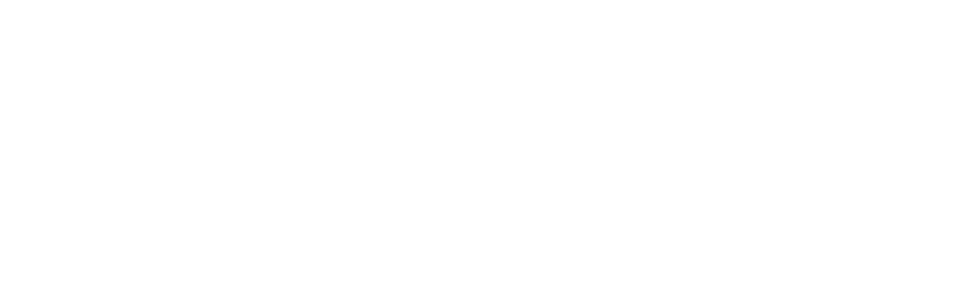
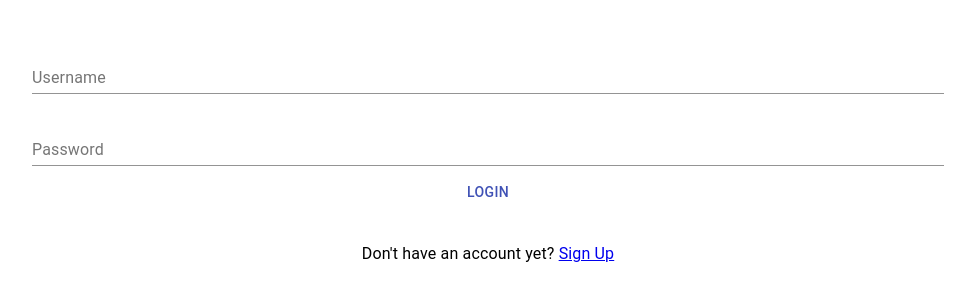
Before and after one commit to armansujoyan/simple-chat-front, a React (Create React App) app: page / in a window 1280 px wide. Shown: the part 252-552 px from the top of the page, without its empty margins (152-1127 px from the left). Built offline with nearby package versions, Linux system fonts and the light colour scheme.

Commit message:
Create Login Page

```diff
--- a/package.json
+++ b/package.json
@@ -3,6 +3,8 @@
   "version": "0.1.0",
   "private": true,
   "dependencies": {
+    "@material-ui/core": "^4.7.0",
+    "@material-ui/icons": "^4.5.1",
     "@types/jest": "24.0.23",
     "@types/material-ui": "^0.21.7",
     "@types/node": "12.12.14",
--- a/src/components/Root/index.tsx
+++ b/src/components/Root/index.tsx
@@ -1,12 +1,26 @@
 import React from 'react'
 import { Switch, Route } from 'react-router'
+import { Box, makeStyles, createStyles, Theme } from '@material-ui/core'
+import SingInPage from '../../views/SingInPage'
+
+const useStyles = makeStyles((theme: Theme) =>
+  createStyles({
+    container: {
+      height: '100vh'
+    }
+  }),
+);
 
 const Root: React.FC = () => {
+    const classes = useStyles();
+
     return (
-        <Switch>
-            <Route path='/' exact/>
-            <Route path='/signup'/>
-        </Switch>
+        <Box className={classes.container} alignItems='center' display='flex'>
+            <Switch>
+                <Route path='/' exact component={SingInPage}/>
+                <Route path='/signup'/>
+            </Switch>
+        </Box>
     )
 }
 
--- /dev/null
+++ b/src/views/SingInPage/index.tsx
@@ -0,0 +1,69 @@
+import React, { useState } from 'react';
+import {
+    Box,
+    Container,
+    TextField,
+    Button,
+    FormGroup,
+    Typography,
+    makeStyles,
+    createStyles,
+    Theme
+} from '@material-ui/core';
+import { Link } from 'react-router-dom';
+
+const useStyles = makeStyles((theme: Theme) =>
+  createStyles({
+    text: {
+      marginTop: '2rem'
+    }
+  }),
+);
+
+const SingInPage: React.FC = () => {
+    const classes = useStyles();
+
+    const [username, setUsername] = useState<string>('');
+    const [password, setPassword] = useState<string>('');
+
+    const handleUsernameChange = (event: any) => setUsername(event.target.value);
+    const handlePasswordChange = (event: any) => setPassword(event.target.value);
+
+    const handleSubmit = (event: any) => {
+        event.preventDefault();
+    }
+
+    return (
+        <Container maxWidth='md'>
+            <Box component='div' alignItems='cneter'>
+                <form>
+                    <FormGroup>
+                            <TextField
+                                id='username'
+                                margin='normal'
+                                label='Username'
+                                onChange={handleUsernameChange}
+                                value={username}
+                                />
+                            <TextField
+                                id='password'
+                                margin='normal'
+                                type='password'
+                                label='Password'
+                                onChange={handlePasswordChange}
+                                value={password}
+                            />
+                            <Button onClick={handleSubmit} color='primary'>
+                                Login
+                            </Button>
+                    </FormGroup>
+                </form>
+                <Typography align='center' className={classes.text}>
+                    Don't have an account yet? <Link to='/signup'>Sign Up</Link>
+                </Typography>
+            </Box>
+        </Container>
+    )
+}
+
+export default SingInPage;
```
Also changed, not shown: 1 other file (tests, documents, lock files or other folders).
